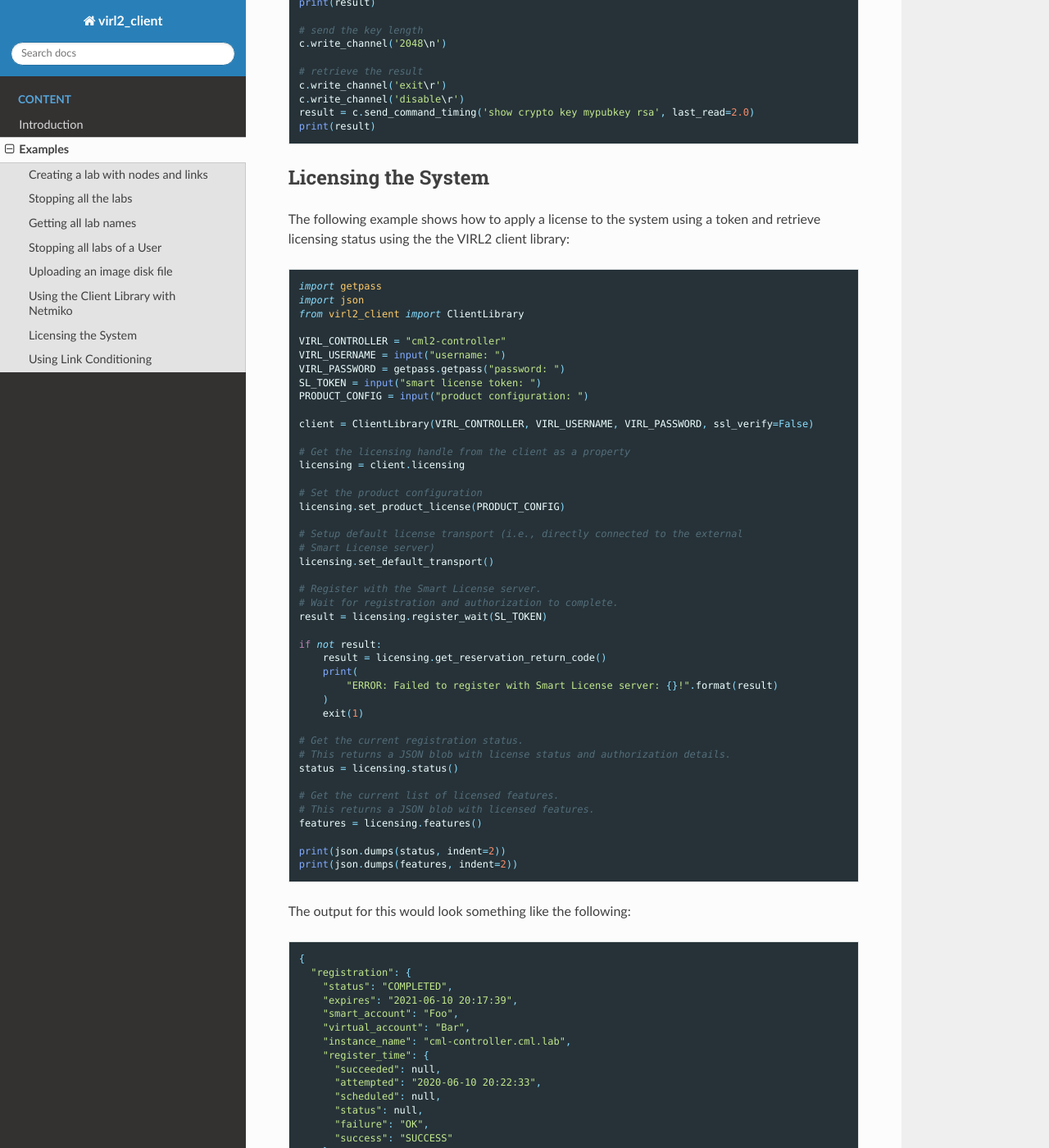
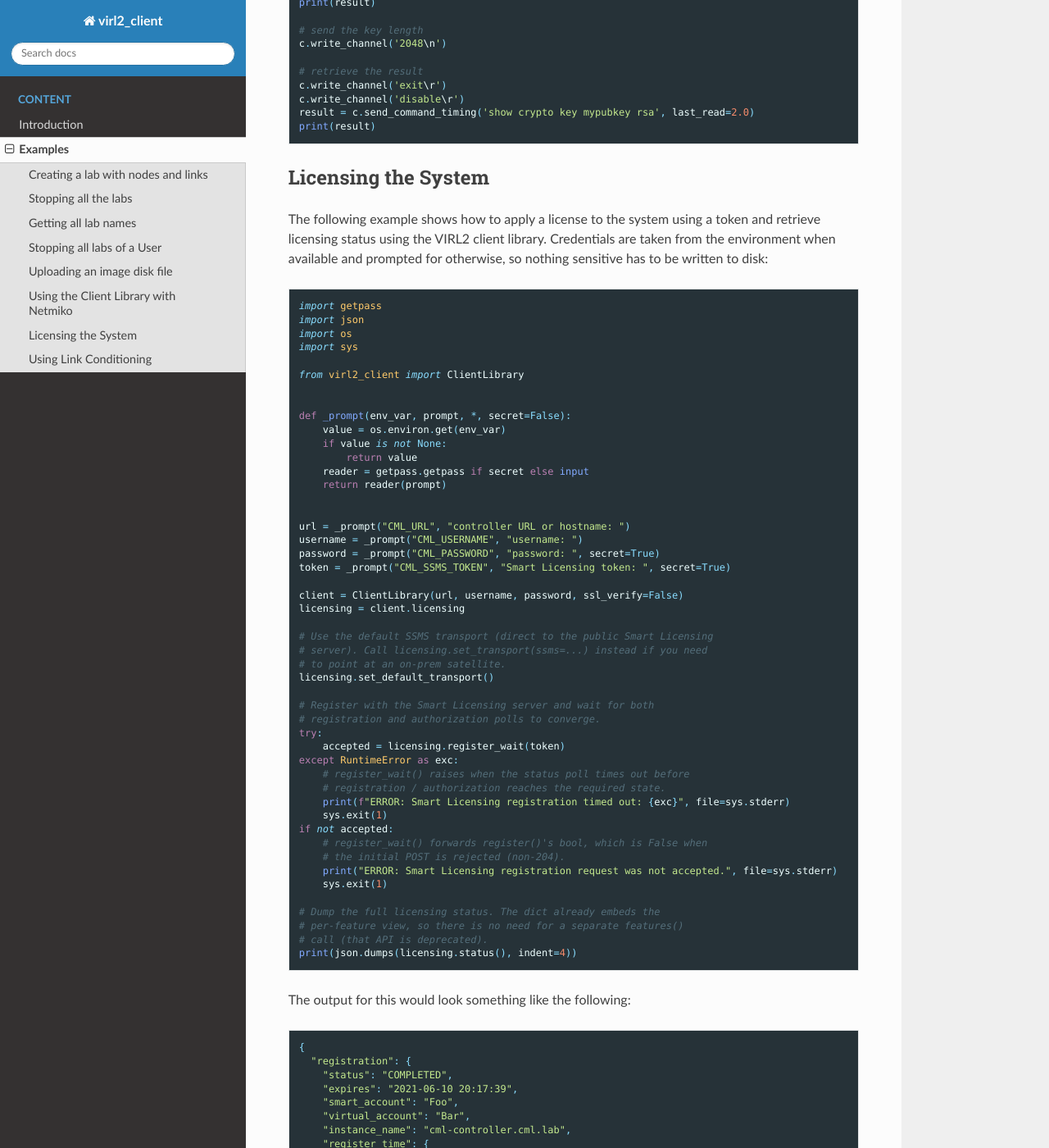
Before and after one commit to CiscoDevNet/virl2-client, a Sphinx documentation site: the page built from docs/source/examples.rst, in a window 1280 px wide and 1400 px high, scrolled down 3307 px. Shown: the whole window at 82% size. Built offline with Sphinx 7.4.7 and the Read the Docs theme 3.1.0, drawn with Linux system fonts in a browser that asks for light colours; some of the changed text lies outside the part shown.

Commit message:
Fix examples/licensing.py and sync its docs/source/examples.rst walkthrough
The existing example had three independent problems that all land here:

* It ran `input()` / `getpass.getpass()` at module-import time, which
  meant the example could not be imported or re-used from another
  script without blocking on stdin.  Move the prompts into a `_prompt()`
  helper that reads from env vars first, wrap the entry point in a
  `main()` behind an `if __name__ == "__main__":` guard, and read
  CML_URL / CML_USERNAME / CML_PASSWORD / CML_SSMS_TOKEN from the
  environment when available.

* `licensing.register_wait()` raises `RuntimeError` on status-poll
  timeout and otherwise returns the bool from `register()` (False when
  the initial POST is rejected with anything other than HTTP 204).  The
  old code only handled the timeout path and silently ignored False,
  and chained into `licensing.get_reservation_return_code()` which is
  unrelated to online registration.  Catch the RuntimeError as a
  timeout, and treat a False return as "registration request rejected".

* The walkthrough in docs/source/examples.rst mirrored the old broken
  flow (hard-coded URL, get_reservation_return_code() in the error
  branch, a trailing `licensing.features()` call that is deprecated).
  Rewrite it to match the fixed example: env-var-driven `_prompt()`,
  correct handling of both the RuntimeError and the False-bool paths,
  and a single `status()` dump.  Drop the stale features() output block
  from the rendered JSON since `status()` already embeds that data.

```diff
--- a/docs/source/examples.rst
+++ b/docs/source/examples.rst
@@ -178,51 +178,58 @@
 --------------------
 
 The following example shows how to apply a license to the system using a token
-and retrieve licensing status using the the VIRL2 client library::
+and retrieve licensing status using the VIRL2 client library. Credentials
+are taken from the environment when available and prompted for otherwise,
+so nothing sensitive has to be written to disk::
 
     import getpass
     import json
+    import os
+    import sys
+
     from virl2_client import ClientLibrary
 
-    VIRL_CONTROLLER = "cml2-controller"
-    VIRL_USERNAME = input("username: ")
-    VIRL_PASSWORD = getpass.getpass("password: ")
-    SL_TOKEN = input("smart license token: ")
-    PRODUCT_CONFIG = input("product configuration: ")
 
-    client = ClientLibrary(VIRL_CONTROLLER, VIRL_USERNAME, VIRL_PASSWORD, ssl_verify=False)
+    def _prompt(env_var, prompt, *, secret=False):
+        value = os.environ.get(env_var)
+        if value is not None:
+            return value
+        reader = getpass.getpass if secret else input
+        return reader(prompt)
 
-    # Get the licensing handle from the client as a property
+
+    url = _prompt("CML_URL", "controller URL or hostname: ")
+    username = _prompt("CML_USERNAME", "username: ")
+    password = _prompt("CML_PASSWORD", "password: ", secret=True)
+    token = _prompt("CML_SSMS_TOKEN", "Smart Licensing token: ", secret=True)
+
+    client = ClientLibrary(url, username, password, ssl_verify=False)
     licensing = client.licensing
 
-    # Set the product configuration
-    licensing.set_product_license(PRODUCT_CONFIG)
-
-    # Setup default license transport (i.e., directly connected to the external
-    # Smart License server)
+    # Use the default SSMS transport (direct to the public Smart Licensing
+    # server). Call licensing.set_transport(ssms=...) instead if you need
+    # to point at an on-prem satellite.
     licensing.set_default_transport()
 
-    # Register with the Smart License server.
-    # Wait for registration and authorization to complete.
-    result = licensing.register_wait(SL_TOKEN)
+    # Register with the Smart Licensing server and wait for both
+    # registration and authorization polls to converge.
+    try:
+        accepted = licensing.register_wait(token)
+    except RuntimeError as exc:
+        # register_wait() raises when the status poll times out before
+        # registration / authorization reaches the required state.
+        print(f"ERROR: Smart Licensing registration timed out: {exc}", file=sys.stderr)
+        sys.exit(1)
+    if not accepted:
+        # register_wait() forwards register()'s bool, which is False when
+        # the initial POST is rejected (non-204).
+        print("ERROR: Smart Licensing registration request was not accepted.", file=sys.stderr)
+        sys.exit(1)
 
-    if not result:
-        result = licensing.get_reservation_return_code()
-        print(
-            "ERROR: Failed to register with Smart License server: {}!".format(result)
-        )
-        exit(1)
-
-    # Get the current registration status.
-    # This returns a JSON blob with license status and authorization details.
-    status = licensing.status()
-
-    # Get the current list of licensed features.
-    # This returns a JSON blob with licensed features.
-    features = licensing.features()
-
-    print(json.dumps(status, indent=2))
-    print(json.dumps(features, indent=2))
+    # Dump the full licensing status. The dict already embeds the
+    # per-feature view, so there is no need for a separate features()
+    # call (that API is deprecated).
+    print(json.dumps(licensing.status(), indent=4))
 
 
 The output for this would look something like the following::
@@ -298,29 +305,6 @@
         "is_enterprise": False
       }
     }
-
-    [
-      {
-        "id": "regid.2019-10.com.cisco.CML_ENT_BASE,1.0_xxxxxxxx-xxxx-xxxx-xxxx-xxxxxxxxxxx",
-        "name": "CML - Enterprise License",
-        "description": "Cisco Modeling Labs - Enterprise License with 20 nodes capacity included",
-        "in_use": 1,
-        "status": "IN_COMPLIANCE",
-        "version": "1.0",
-        "min": 0,
-        "max": 1
-      },
-      {
-        "id": "regid.2019-10.com.cisco.CML_NODE_COUNT,1.0_xxxxxxxx-xxxx-xxxx-xxxx-xxxxxxxxxxx",
-        "name": "CML \u2013 Expansion Nodes",
-        "description": "Cisco Modeling Labs - Expansion node capacity for CML Enterprise Servers",
-        "in_use": 50,
-        "status": "IN_COMPLIANCE",
-        "version": "1.0",
-        "min": 0,
-        "max": 300
-      }
-    ]
 
 
 This example can also be found in the ``examples`` directory as ``licensing.py``.
```
Also changed, not shown: 1 other file.
